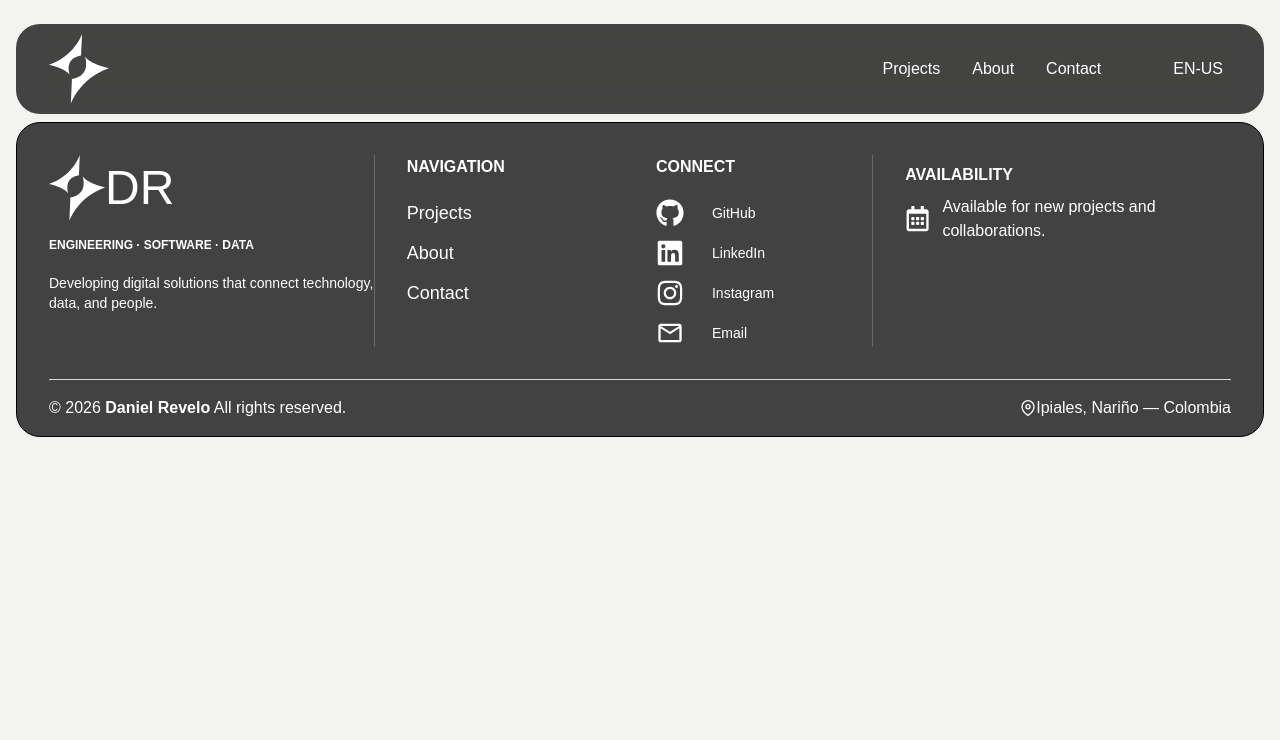
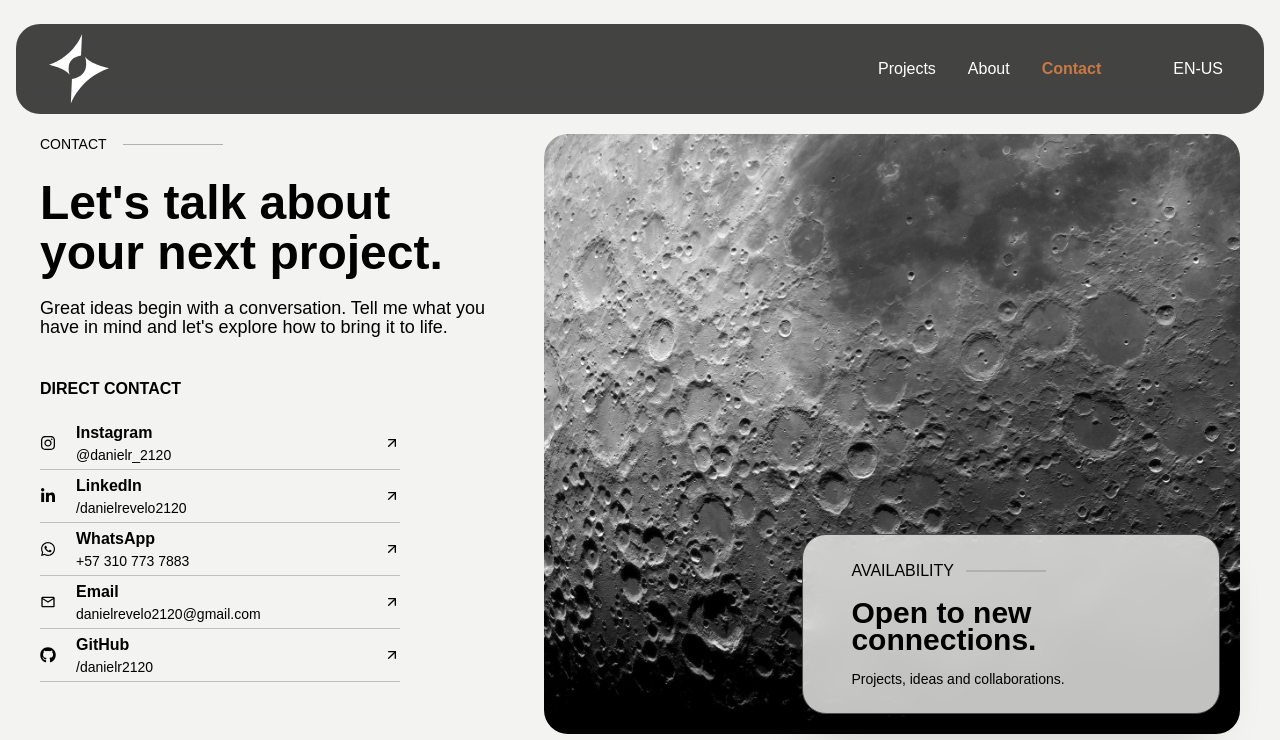
Before and after one commit to danielr2120/portfolio, a React (Vite) app: page /contact in a window 1280 px wide. Shown: the top 740 px of the page. Built offline with nearby package versions, Linux system fonts and the light colour scheme.

Commit message:
updated names for pages in app.tsx, footer.tsx, header.tsx

```diff
--- a/src/App.tsx
+++ b/src/App.tsx
@@ -15,8 +15,8 @@ function App() {
         <Header/>
         <Routes>
           <Route path='/' element={<WorkPage />} />
-          <Route path='/AboutPage' element={<AboutPage />} />
-          <Route path='/ContactPage' element={<ContactPage />} />
+          <Route path='/about' element={<AboutPage />} />
+          <Route path='/contact' element={<ContactPage />} />
         </Routes>
         <Footer />
 
--- a/src/layout/footer.tsx
+++ b/src/layout/footer.tsx
@@ -14,8 +14,8 @@ export function Footer() {
   const footer = {
     navigation: [
       { to: "/", title: t("footer.navigation.work") },
-      { to: "/AboutPage", title: t("footer.navigation.about") },
-      { to: "/ContactPage", title: t("footer.navigation.contact") }
+      { to: "/about", title: t("footer.navigation.about") },
+      { to: "/contact", title: t("footer.navigation.contact") }
     ],
     connect:[
       {to: "https://github.com/danielr2120", title: t("footer.connect.github"), logo: FaGithub},
--- a/src/layout/header.tsx
+++ b/src/layout/header.tsx
@@ -14,11 +14,11 @@ export function Header() {
   },
   {
     label:t("header.about"),
-    path:"/AboutPage",
+    path:"/about",
   },
   {
     label:t("header.contact"),
-    path:"/ContactPage",
+    path:"/contact",
   },
   ]
 
```
